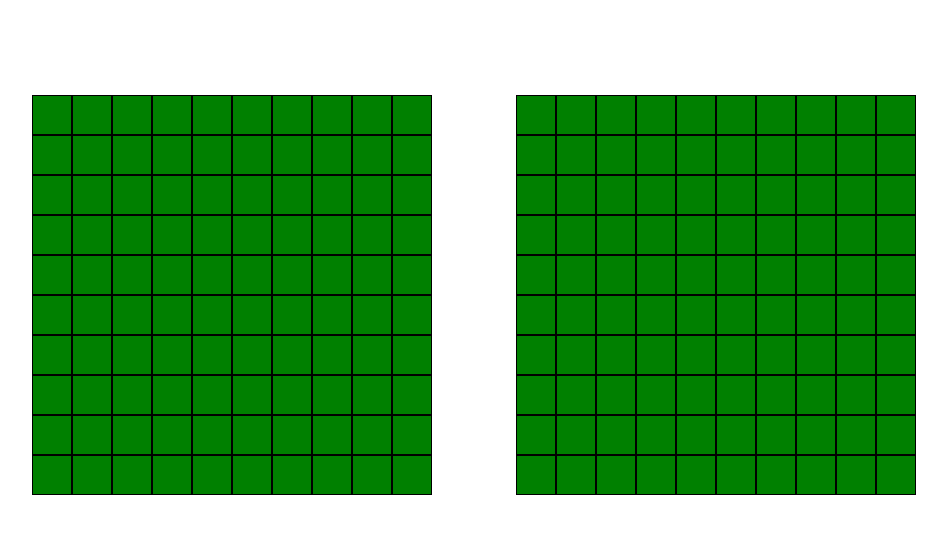
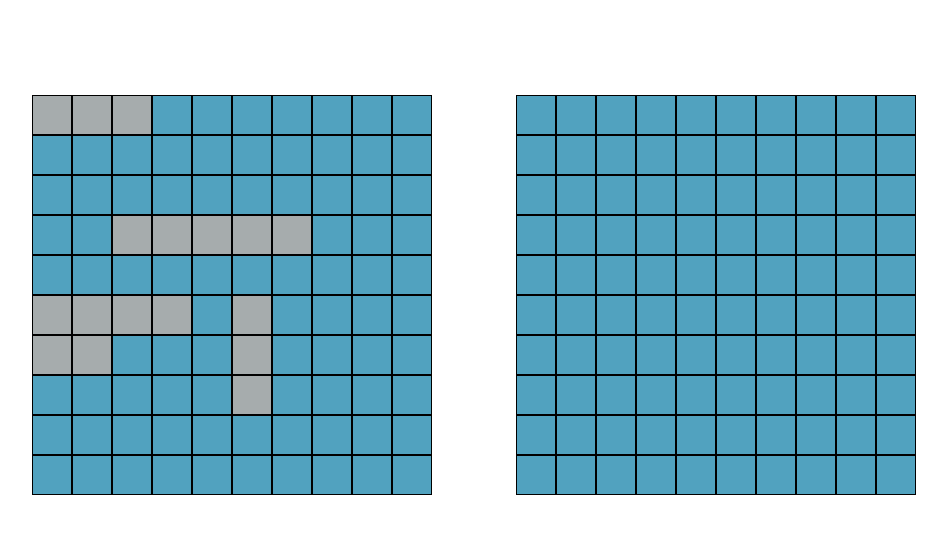
Before and after one commit to oasaleh/battleship-game, a website built with webpack: page index.html in a window 1280 px wide. Both pictures are taken after typing "Sample" into the empty fields and a click on the input "Charge!". Shown: the part 104-638 px from the top of the page, without its empty margins (166-1113 px from the left). Built offline with nearby package versions, Linux system fonts and the light colour scheme.

Commit message:
Add player information to HTML

```diff
--- a/src/index.mjs
+++ b/src/index.mjs
@@ -13,7 +13,7 @@ function removeWelcomeScreen() {
   document.getElementById('welcomeScreen').style.visibility = 'hidden';
 }
 function sendCoords(e) {
-  console.log(e)
+  console.log(e);
   console.log(`(x, y)\n${e.target.coordX}, ${e.target.coordY}`);
   console.log([e.target.coordX, e.target.coordY]);
   const { coordX, coordY } = e.target;
@@ -21,24 +21,27 @@ function sendCoords(e) {
   // deployHere
   // return coordsArray;
 }
-function renderBoard(board, htmlBoardContainer) {
+function renderBoard(player, htmlBoardContainer) {
   // shampoo grid
 
-  const columns = board[0].length;
-  const rows = board.length;
+  const columns = player.gameboard.board[0].length;
+  const rows = player.gameboard.board[0].length;
 
   htmlBoardContainer.style.setProperty('--grid-rows', rows);
   htmlBoardContainer.style.setProperty('--grid-cols', columns);
 
   for (let r = 0; r < rows; r += 1) {
     for (let c = 0; c < columns; c += 1) {
-      // if (board[r][c].hasShip) {
-
-      // }
       const cell = document.createElement('div');
-      cell.className = 'grid-item1';
-      cell.coordY = r + 1;
-      cell.coordX = c + 1;
+      if (player.gameboard.board[r][c].hasShip && player.name !== 'ai') {
+        cell.className = 'hasShip ';
+      }
+      cell.className += 'grid-item';
+      cell.playerData = {};
+      cell.playerData.coordX = c + 1;
+      cell.playerData.coordY = r + 1;
+      cell.playerData.hasShip = player.gameboard.board[r][c].hasShip;
+      cell.playerData.isShot = player.gameboard.board[r][c].isShot;
       cell.addEventListener('click', sendCoords);
       htmlBoardContainer.appendChild(cell);
     }
@@ -57,8 +60,8 @@ function init() {
   document.getElementById('name').value = '';
   deployFleet(playerOne);
   deployFleet(playerTwo);
-  renderBoard(playerOne.gameboard.board, player01Board);
-  renderBoard(playerTwo.gameboard.board, player02Board);
+  renderBoard(playerOne, player01Board);
+  renderBoard(playerTwo, player02Board);
   removeWelcomeScreen();
   playerOne.toggleActive();
   // console.log(playerOne.isActive);
--- /dev/null
+++ b/src/logic/coloring.mjs
@@ -0,0 +1,18 @@
+import Player from '../factories/player.mjs';
+import Ship from '../factories/ship.mjs';
+import Gameboard from '../factories/gameboard.mjs';
+
+function color(player) {
+  if (player.name !== 'ai') {
+    const columns = player.gameboard.board[0].length;
+    const rows = player.gameboard.board[0].length;
+
+    for (let r = 0; r < rows; r += 1) {
+      for (let c = 0; c < columns; c += 1) {
+        if (player.gameboard.board[r][c].hasShip) {
+
+        }
+  }
+}
+
+export default color;
--- a/style.css
+++ b/style.css
@@ -42,7 +42,6 @@ align-items: center;
   align-content: center;
 
   margin: 90px 190px 20px 190px;
-
 }
 #player01Board {
   margin: 0;
@@ -62,11 +61,11 @@ margin: 90px 190px 20px 190px;
   width: 400px;
   height: 400px;
 }
-.grid-item1 {
+.grid-item {
   padding: 1em;
   border: 0.5px solid black;
   text-align: center;
-  background-color: green;
+  background-color: #51A2BF;
 }
 .grid-item2 {
   padding: 1em;
@@ -74,3 +73,6 @@ margin: 90px 190px 20px 190px;
   text-align: center;
   background-color: red;
 }
+.hasShip {
+  background-color: #A6ACAD;
+}
```
Also changed, not shown: extensions.txt (added, +22 -0 lines). Lines whose indentation alone changed are shown as unchanged.
